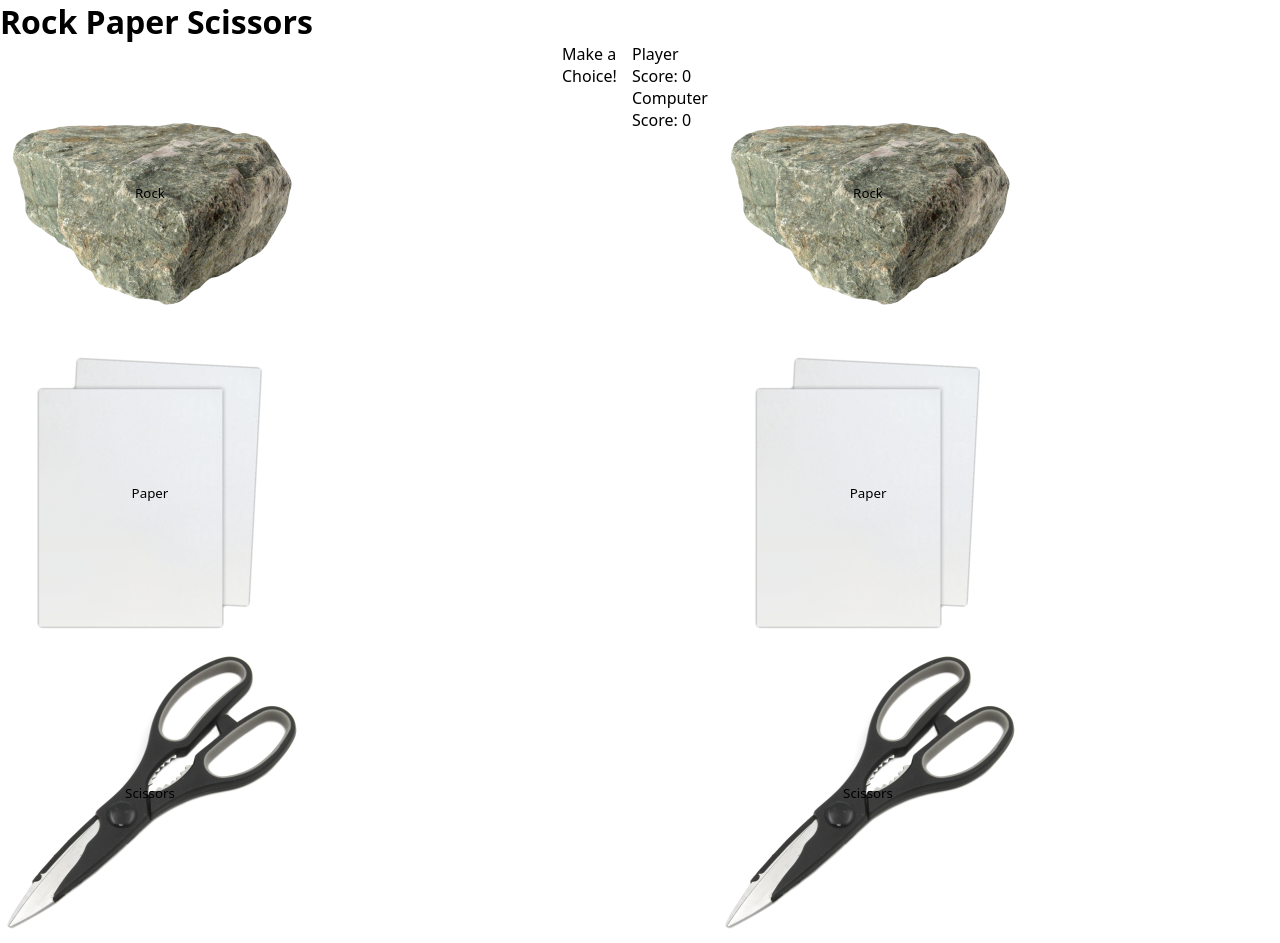
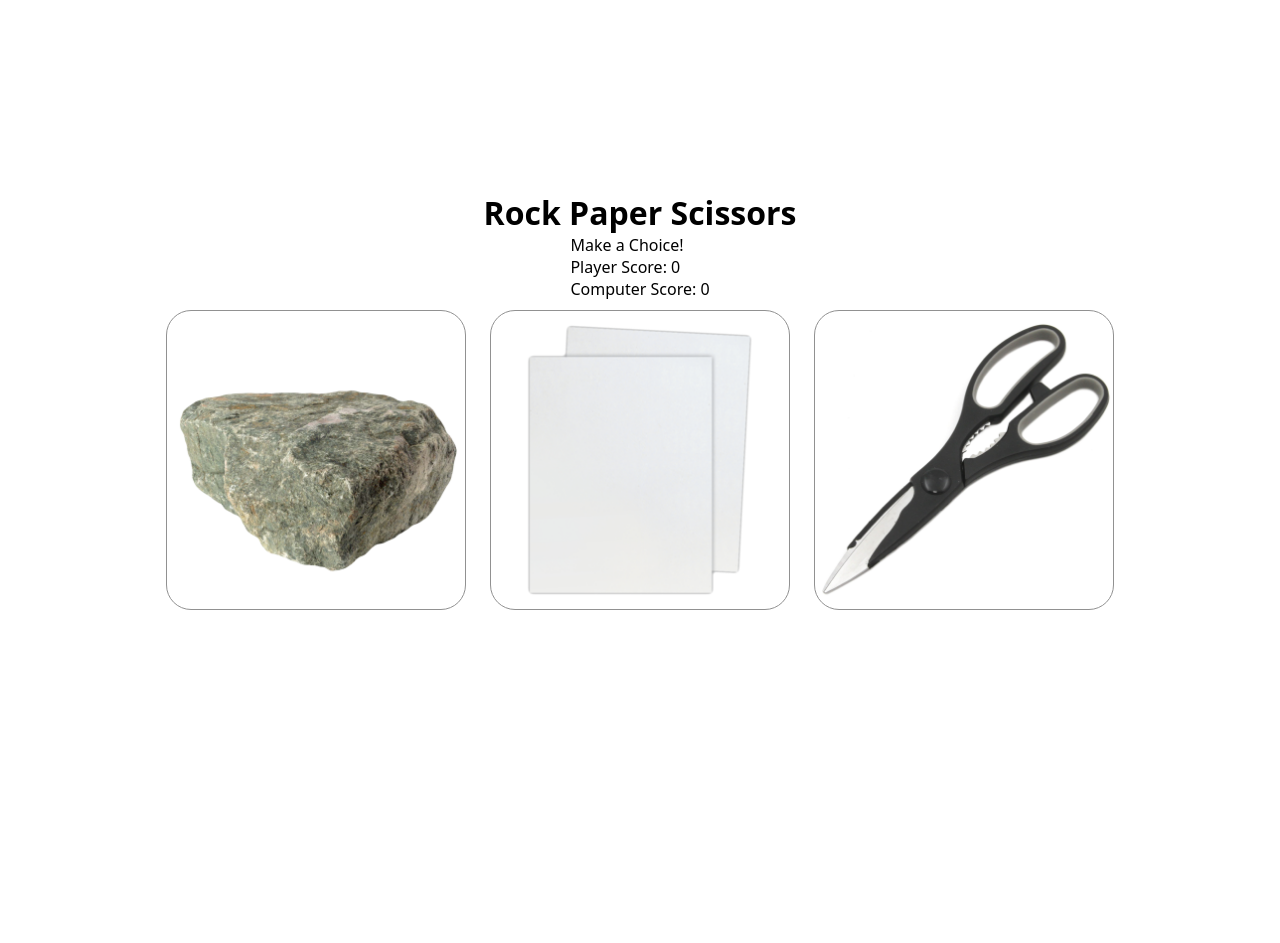
Before and after one commit to danielkushnir/rockPaperScissors, a plain HTML site: page index.html in a window 1280 px wide. After the commit the page ends 810 px from the top, so only its background shows below. Drawn offline with Linux system fonts and the light colour scheme.

Commit message:
Clean up

```diff
--- a/index.html
+++ b/index.html
@@ -9,22 +9,21 @@
     <title>Rock Paper Scissors</title>
 </head>
 <body>
-    <h1>Rock Paper Scissors</h1>
     <div id="rpsGame">
+        <h1>Rock Paper Scissors</h1>
+        <div id="middle">
+            <div id="playerChoice"></div>
+            <div id="computerChoice"></div>
+            <div id="results">Make a Choice!</div>
+            <div id="scores">
+                <p id="playerScore">Player Score: 0</p>
+                <p id="computerScore">Computer Score: 0</p>
+            </div>
+        </div>
         <div id="playerBtns">
-            <button class="rock" id="btnRock">Rock</button>
-            <button class="paper" id="btnPaper">Paper</button>
-            <button class="scissors" id="btnScissors">Scissors</button>
-        </div>
-        <div id="results">Make a Choice!</div>
-        <div id="scores">
-            <p id="playerScore">Player Score: 0</p>
-            <p id="computerScore">Computer Score: 0</p>
-        </div>
-        <div id="computerBtns">
-            <button class="rock">Rock</button>
-            <button class="paper" id="btnPaperComp">Paper</button>
-            <button class="scissors" id="btnScissorsComp">Scissors</button>
+            <button class="rock" id="rock"></button>
+            <button class="paper" id="paper"></button>
+            <button class="scissors" id="scissors"></button>
         </div>
     </div>
 
--- a/script.js
+++ b/script.js
@@ -1,5 +1,7 @@
 const playerScorePara = document.querySelector("#playerScore");
 const computerScorePara = document.querySelector("#computerScore");
+const playerChoice = document.querySelector("#playerChoice");
+const computerChoice = document.querySelector("#computerChoice")
 let playerScore;
 let computerScore;
 resetGame();
@@ -38,6 +40,11 @@ function computerWinsRound() {
     }
 }
 
+function displayChoices(playerSelection, computerSelection) {
+    playerChoice.textContent = `Player choice: ${playerSelection[0].toUpperCase() + playerSelection.substring(1)}`;
+    computerChoice.textContent = `Computer Choice: ${computerSelection[0].toUpperCase() + computerSelection.substring(1)}`;
+}
+
 function playRound(playerSelection, computerSelection) {
     if (playerScore === 5 || computerScore === 5) resetGame();
     if (playerSelection.toLowerCase() === computerSelection) {
@@ -48,14 +55,12 @@ function playRound(playerSelection, computerSelection) {
         playerWinsRound();
     } else {
         computerWinsRound();
-
-
-
     }
+    displayChoices(playerSelection, computerSelection);
 }
 
 resetGame();
 const results = document.querySelector("#results");
 
 const playerBtns = document.querySelectorAll("#playerBtns button");
-playerBtns.forEach(btn => btn.addEventListener('click', () => playRound(btn.textContent, getComputerChoice())));
+playerBtns.forEach(btn => btn.addEventListener('click', () => playRound(btn.id, getComputerChoice())));
--- a/style.css
+++ b/style.css
@@ -4,16 +4,21 @@
 }
 
 #rpsGame {
+    margin: 5px;
     display: flex;
-}
-
-#playerBtns {
-
+    height: 800px;
+    flex-direction: column;
+    justify-content: center;
+    align-items: center;
 }
 
 button {
-    border: none;
+    border: 1px solid rgb(145, 145, 145);
+    border-radius: 25px;
+    margin: 10px;
 }
+
+
 
 button:hover {
     opacity: 0.3;
```
